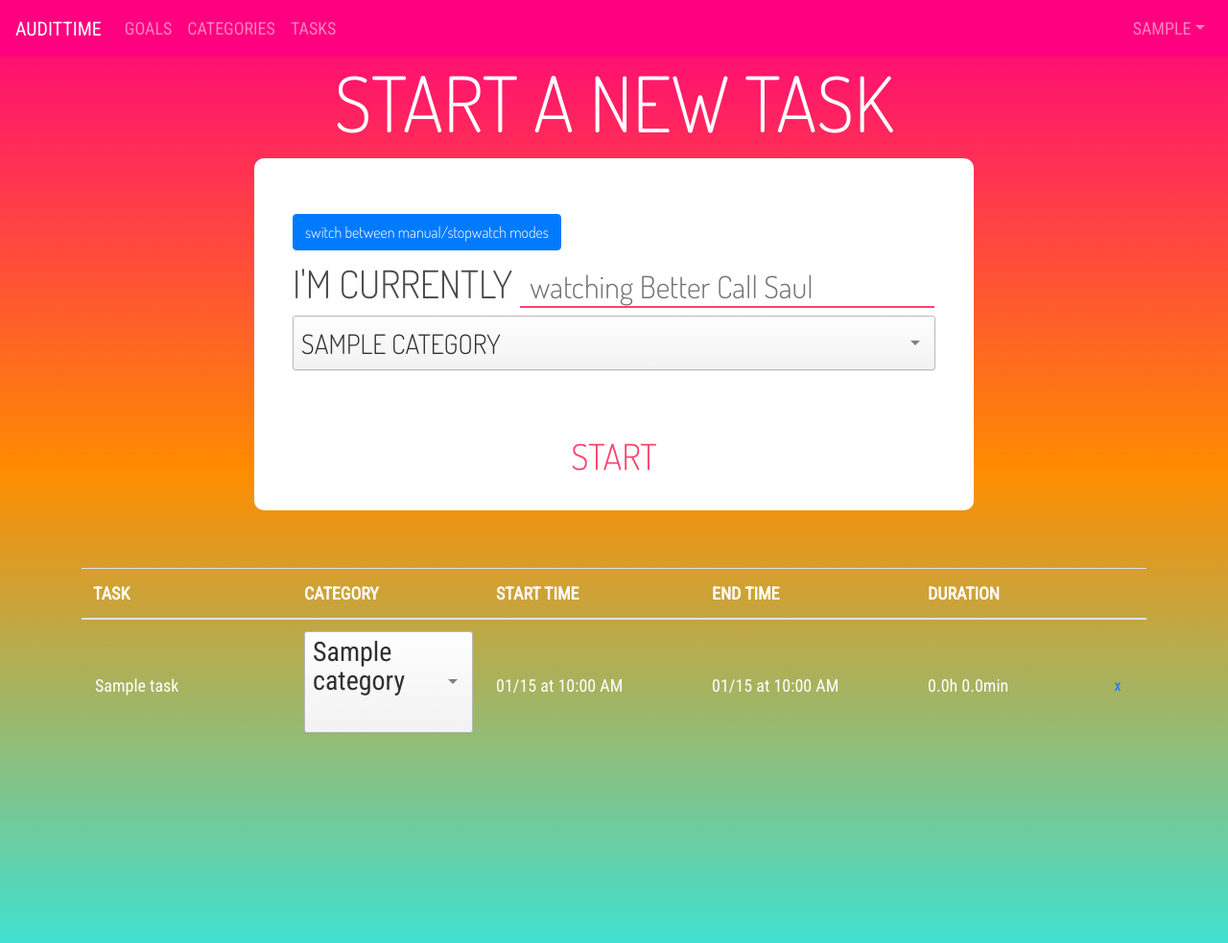
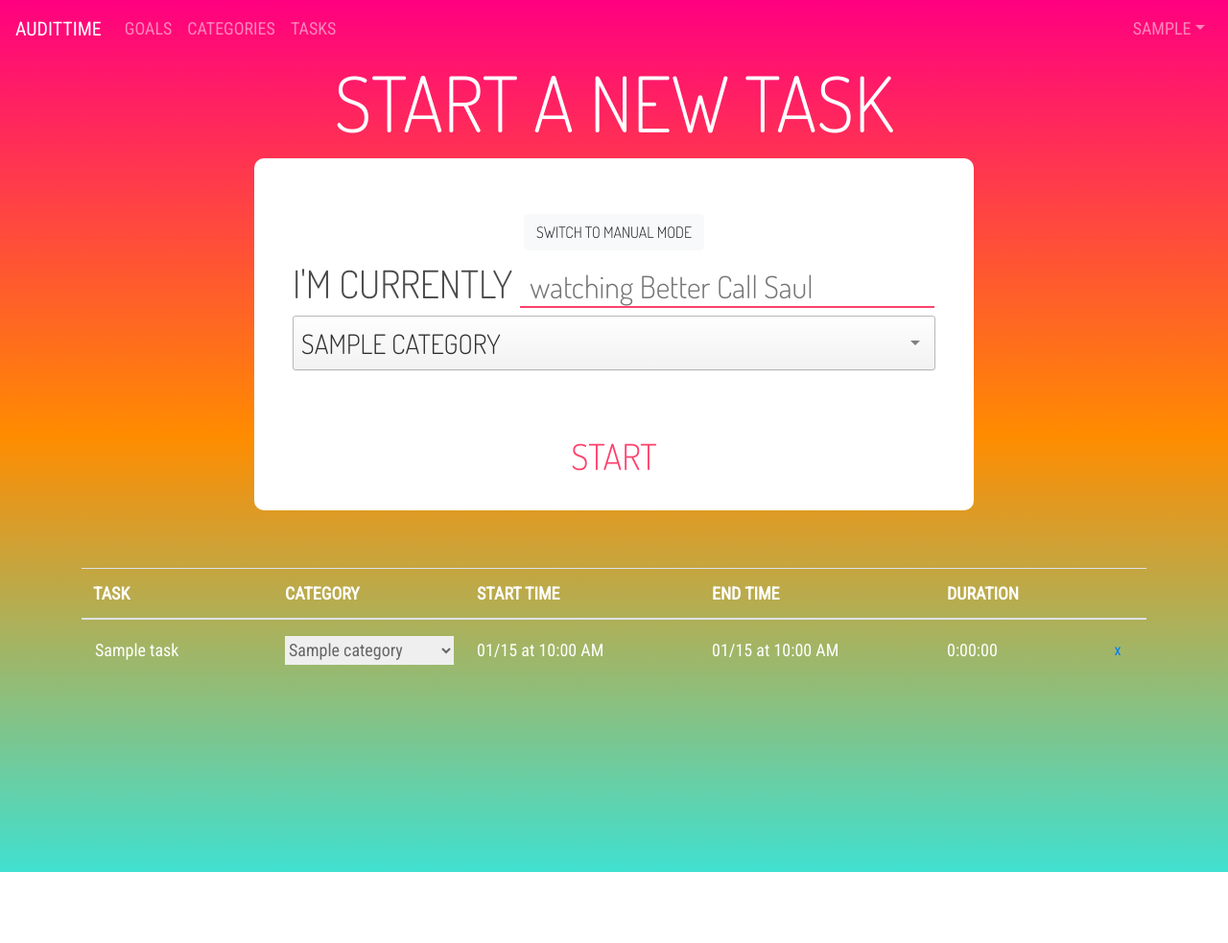
Before and after one commit to almondjelly/audittime, a Flask app: page /tasks in a window 1280 px wide. Shown: the whole page at 96% size. After the commit the page ends 909 px from the top, so only its background shows below. Run offline with Flask 2, Linux system fonts and the light colour scheme; the visitor is signed in with stand-in values (Sample User, id 1); tables that the repository leaves empty hold one stand-in row (values such as "Sample post"); some libraries are stand-ins or nearby versions.

Commit message:
Added Category.duration() and Category.duration_str()

```diff
--- a/addNew.py
+++ b/addNew.py
@@ -203,7 +203,7 @@ def task_generate_html():
                   event_id3=event.event_id,
                   category_name=event.task.category.name,
                   event_id4=event.event_id,
-                  duration=event.duration(),
+                  duration=event.duration_str(),
                   event_id5=event.event_id
                   )
 """
--- a/credentials.json
+++ b/credentials.json
@@ -1 +1 @@
-{"_module": "oauth2client.client", "scopes": ["https://www.googleapis.com/auth/calendar.readonly"], "token_expiry": "2018-05-25T03:51:23Z", "id_token": null, "user_agent": null, "access_token": "ya29.GlzGBYbEZtYeoC5K5n-RbC2RMX_YXq9amCySgcSIXG4WWCwdcAjm_9Bz2389qHz1APDhcIfPCBw28FZhObiWx2aH6vdvYKr0TGduzsRK8d90HEirSXID2nf1evVTKA", "token_uri": "https://accounts.google.com/o/oauth2/token", "invalid": false, "token_response": {"access_token": "ya29.GlzGBYbEZtYeoC5K5n-RbC2RMX_YXq9amCySgcSIXG4WWCwdcAjm_9Bz2389qHz1APDhcIfPCBw28FZhObiWx2aH6vdvYKr0TGduzsRK8d90HEirSXID2nf1evVTKA", "token_type": "Bearer", "expires_in": 3600}, "client_id": "692713643214-5avkqg70smnqhl55fd25iinij8cn8ohb.apps.googleusercontent.com", "token_info_uri": "https://www.googleapis.com/oauth2/v3/tokeninfo", "client_secret": "B7-jbz8sFDypdcebTD6nikDj", "revoke_uri": "https://accounts.google.com/o/oauth2/revoke", "_class": "OAuth2Credentials", "refresh_token": "1/dhtmjRLCNj44hHWFZ6j3z3_zOYSpzrX4HlkNU7Ur7gbWVn9IrS9JPiILKm_EN1uc", "id_token_jwt": null}
+{"_module": "oauth2client.client", "scopes": ["https://www.googleapis.com/auth/calendar.readonly"], "token_expiry": "2018-05-28T01:29:31Z", "id_token": null, "user_agent": null, "access_token": "ya29.GlzJBY3hi7S6jYgWX-ewGlHZq6dXptivmkk5oDuOFFgK5tO3tPyJHqAFOF5AK_O1-Paxkc6IfxL_JwXYMcMIEN3lOw-QNt6ggujyaBY1D9qpbKKP2oO7YpsTajKPiw", "token_uri": "https://accounts.google.com/o/oauth2/token", "invalid": false, "token_response": {"access_token": "ya29.GlzJBY3hi7S6jYgWX-ewGlHZq6dXptivmkk5oDuOFFgK5tO3tPyJHqAFOF5AK_O1-Paxkc6IfxL_JwXYMcMIEN3lOw-QNt6ggujyaBY1D9qpbKKP2oO7YpsTajKPiw", "token_type": "Bearer", "expires_in": 3600}, "client_id": "692713643214-5avkqg70smnqhl55fd25iinij8cn8ohb.apps.googleusercontent.com", "token_info_uri": "https://www.googleapis.com/oauth2/v3/tokeninfo", "client_secret": "B7-jbz8sFDypdcebTD6nikDj", "revoke_uri": "https://accounts.google.com/o/oauth2/revoke", "_class": "OAuth2Credentials", "refresh_token": "1/dhtmjRLCNj44hHWFZ6j3z3_zOYSpzrX4HlkNU7Ur7gbWVn9IrS9JPiILKm_EN1uc", "id_token_jwt": null}
--- a/model.py
+++ b/model.py
@@ -1,7 +1,7 @@
 """Auditime model and database functions."""
 
 from flask_sqlalchemy import SQLAlchemy
-from datetime import datetime, timedelta
+from datetime import datetime, timedelta, time
 from sqlalchemy import desc, asc, func
 
 # This is the connection to the PostgreSQL database; we're getting this through
@@ -144,6 +144,84 @@ class Category(db.Model):
     goal = db.relationship("Goal", secondary="goals_categories",
                            backref="categories")
 
+    def duration(self, time_period='all_time'):
+
+        total_time = timedelta(0)
+        today = datetime.today().date()
+
+        # This past Sunday
+        days_since_sun = (today.weekday() - 6) % 7
+        sun = today - timedelta(days_since_sun)
+        sun = datetime.combine(sun, time(0, 0))
+
+        # This upcoming Saturday
+        days_until_sat = (5 - today.weekday()) % 7
+        sat = today + timedelta(days_until_sat)
+        sat = datetime.combine(sat, time(23, 59))
+
+        # This year and this month
+        year = datetime.now().year
+        month = datetime.now().month
+
+        if time_period == 'this_week':
+            start = sun
+            end = sat
+            print start, end
+
+        elif time_period == 'last_week':
+            start = sun - timedelta(7)
+            end = sat - timedelta(7)
+
+        elif time_period == 'this_month':
+            start = datetime(year, month, 1, 0, 0)
+            end = datetime(year, month + 1, 1, 23, 59) - timedelta(1)
+
+        elif time_period == 'last_month':
+            month = month - 1
+
+            if month == 12:
+                year = year - 1
+
+            start = datetime(year, month, 1, 0, 0)
+            end = datetime(year, month + 1, 1, 23, 59) - timedelta(1)
+
+        elif time_period == 'all_time':
+            start = datetime(1900, 1, 1, 0, 0)
+            end = datetime.now()
+
+        for task in self.tasks:
+            for event in task.events:
+
+                # If the event starts and ends within the time period
+                if event.start_time >= start and event.stop_time <= end:
+                    total_time += event.duration()
+
+                # If the the event starts within the time period but ends after
+                elif event.start_time <= end and event.start_time >= start:
+                    total_time += end - event.start_time
+
+                # If the event ends within the time period but starts before
+                elif event.stop_time >= start and event.stop_time <= end:
+                    total_time += event.stop_time - start
+
+        return total_time
+
+    def duration_str(self):
+        """Returns the duration of the event as a formatted string."""
+
+        total_time = self.duration(time_period='all_time')
+
+        days = total_time.days
+        hours = total_time.seconds / 3600
+        minutes = (total_time.seconds - hours * 3600) / 60
+
+        total_time_str = "{}h {}min".format(hours, minutes)
+
+        if total_time.days > 0:
+            total_time_str = "{} days ".format(days) + total_time_str
+
+        return total_time_str
+
     def __repr__(self):
         """Provide helpful representation when printed."""
 
@@ -219,7 +297,12 @@ class Event(db.Model):
     def duration(self):
         """Calculates and returns the duration of the event."""
 
-        total_time = self.stop_time - self.start_time
+        return self.stop_time - self.start_time
+
+    def duration_str(self):
+        """Returns the duration of the event as a formatted string."""
+
+        total_time = self.duration()
 
         days = total_time.days
         hours = total_time.seconds / 3600
--- a/server.py
+++ b/server.py
@@ -171,10 +171,10 @@ def edit_goal_info():
     new_duration = timedelta(days=new_days, hours=new_hours,
                              minutes=new_minutes)
 
-    # Find the existing goal.
+    # Find the existing goal
     goal = Goal.query.filter_by(goal_id=goal_id).one()
 
-    # Update name and duration.
+    # Update name and duration
     goal.name = new_goal_name
     goal.duration = new_duration
 
@@ -507,7 +507,7 @@ def save_gcal_event():
 def display_reports():
     """Display user's reports."""
 
-    return render_template()
+    return render_template("reports.html")
 
 
 if __name__ == "__main__":
--- a/static/css/audittime.css
+++ b/static/css/audittime.css
@@ -57,7 +57,7 @@
     .td-goal-total-time,
     .td-goal-time-left,
     .td-event-duration {
-        width: 120px;
+        width: 100px;
     }
 
     .td-goal-end-time {
@@ -73,7 +73,7 @@
     }
 
     .td-event-task {
-        width: 220px;
+        width: 200px;
     }
 
     .td-event-task-categories {
@@ -155,7 +155,9 @@
 
     #goal-new,
     #category-new,
-    #task-new {
+    #task-new,
+    #report-goal,
+    #report-category {
         border-radius: 10px;
         padding: 40px;
         margin: 10px 180px 60px 180px;
@@ -190,6 +192,13 @@
 
     .input-goal-date-time-picker {
 
+    }
+
+    .td-input-event-task-categories {
+        width: 100%;
+        height: 30px;
+        border: 0;
+        color: #666;
     }
 
 /* INPUT WIDTH */
@@ -237,6 +246,24 @@
         border-radius: 0;
     }
 
+    #mode-toggler {
+        width: 100%;
+        text-align: center;
+        display: inline-block;
+        vertical-align: top;
+    }
+
+    #datePickers {
+        text-align: center;
+        display: inline-block;
+    }
+
+    .date-time-picker {
+        padding-top: 0;
+        margin-top: 0;
+        text-align: center;
+    }
+
 /* ------------------------------- INITIALIZE ------------------------------ */
 
 /* FONT FAMILY AND COLOR + BACKGROUND */
@@ -267,7 +294,7 @@
 /* CHANGE NAVBAR COLOR */
 
     .bg-dark-weddingdayblues {
-        background-color: #FF0080;
+        background: none;
     }
 
 /* SET NAVBAR FONT */
--- a/static/js/audittime.js
+++ b/static/js/audittime.js
@@ -11,13 +11,11 @@ function initialize() {
     $(".span-category-archive").hide();
     $(".span-event-task-save").hide();
     $(".span-event-task-delete").hide();
+    $("#mode-stopwatch").hide();
     $("#stop-button").hide();
     $(".input-task-start-date-time-picker").hide();
     $(".input-task-end-date-time-picker").hide();
 
-    // Apply select2 to dropdowns
-    // $(".td-input-event-task-categories").select2({placeholder: "select a category"});
-    // $(".goal-dropdown").select2();
 
     $(".td-input-category-goals").selectize();
     // $(".gcal-categories").select2({placeholder: "category"});
@@ -25,8 +23,7 @@ function initialize() {
     // Apply selectize.js to dropdowns
     $("#select-category-goal").selectize({placeholder: "goals"});
     $("#select-task-category").selectize({placeholder: "tv"});
-    // $("#select-goal-type").selectize();
-    $(".td-input-event-task-categories").selectize();
+    // $(".td-input-event-task-categories").selectize();
     $(".goal-modal-input-goal-categories").selectize();
     $(".goal-modal-input-type").selectize();
 
@@ -160,6 +157,13 @@ flatpickr(".input-task-end-date-time-picker", {
     altFormat: "F j, Y"
 });
 
+flatpickr(".date-time-picker", {
+    enableTime: true,
+    dateFormat: "m/d \\at h:i K",
+    allowInput: true,
+    altFormat: "F j, Y"
+});
+
 
 // ---------------------------------- GOALS ----------------------------------
 
@@ -286,9 +290,19 @@ $(".category-input").parents("form").children(".category-edit-submit").on(
 // ------------------------------ TASKS + EVENTS ------------------------------
 
 // ENABLE TOGGLING BETWEEN STOPWATCH / MANUAL MODES
-    $("#mode-toggler").on("click", function() {
-        $("#startStop").toggle();
-        $("#datePickers").toggle();
+    $("#mode-stopwatch").click(function() {
+        $("#startStop").show();
+        $("#datePickers").hide();
+        $(this).hide();
+        $('#mode-manual').show();
+    });
+
+    $("#mode-manual").click(function() {
+        console.log("Hello locker");
+        $("#startStop").hide();
+        $("#datePickers").show();
+        $(this).hide();
+        $('#mode-stopwatch').show();
     });
 
 
@@ -366,9 +380,9 @@ $("#start-button").on("click", startStopwatch);
 // UPDATE TASK (EVENT) NAME AND SAVE
     $(".td-event-start-time").click(function (){
         $(this).parents("tr").children(".td-event-start-time").children("input").show();
-        $(this).parents("tr").mouseleave(function() {
-            $(this).parents("tr").children(".td-event-start-time").children("input").hide();
-        });
+        let currentStart = $(this).val();
+        $(this).parents("tr").children(".td-event-start-time").children("input").attr("placeholder",
+            currentStart);
     });
 
     $(".td-event-end-time").click(function (){
--- a/templates/tasks.html
+++ b/templates/tasks.html
@@ -8,8 +8,10 @@
 <div id="task-new">
 
 <!-- Toggle between stopwatch and manual entry. -->
-<button class="btn btn-primary" id="mode-toggler" type="button"> switch between manual/stopwatch modes </button>
-
+<span id="mode-toggler">
+<button class="btn btn-light" type="button" id="mode-stopwatch">SWITCH TO STOPWATCH MODE</button>
+<button class="btn btn-light" type="button" id="mode-manual">SWITCH TO MANUAL MODE</button>
+</span>
 
 <!-- Event Timer -->
 <div id="stopwatch">
@@ -34,9 +36,9 @@
         </span>
 
         <span id="datePickers">
-            <input type="datetime-local" id="m-start" class="date-time-picker" required name="startTime">
+            <input type="datetime-local" id="m-start" class="date-time-picker" required name="startTime" placeholder="START">
 
-            <input type="datetime-local" id="m-stop" class="date-time-picker" required name="stopTime">
+            <input type="datetime-local" id="m-stop" class="date-time-picker" required name="stopTime" placeholder="STOP">
 
             <button type="button" id="manual-submit">submit</button>
 
```
Also changed, not shown: templates/reports.html (+28 -1 lines).
